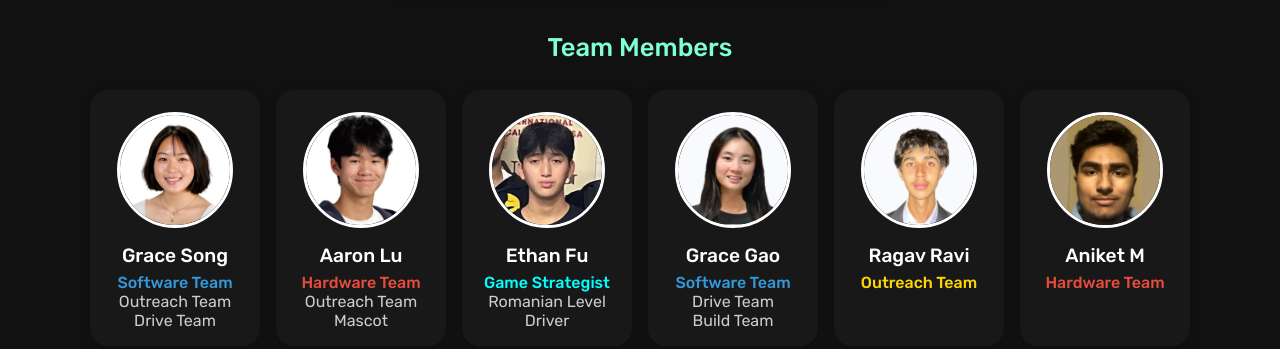
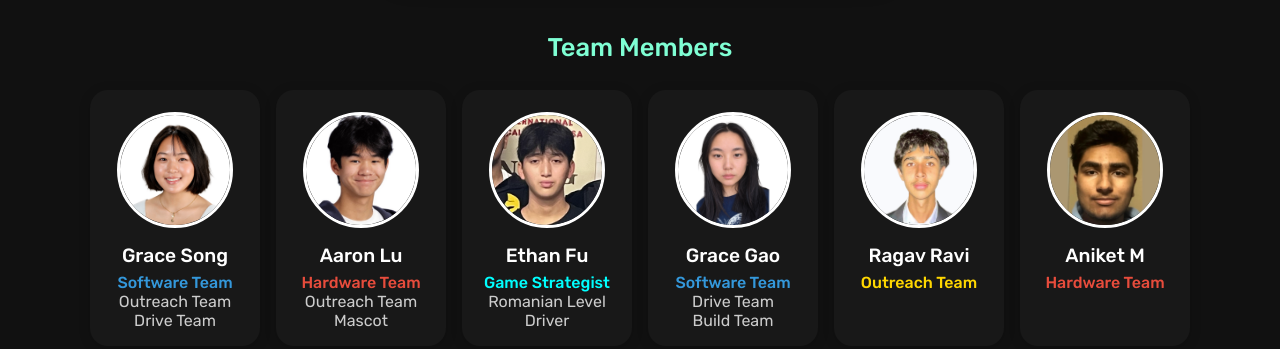
Before and after one commit to ju1iaw/legendftc, a plain HTML site: page team.html in a window 1280 px wide. Shown: the part 572-921 px from the top of the page. Drawn offline with Linux system fonts and the light colour scheme.

Commit message:
grace g pic

```diff
--- a/team.html
+++ b/team.html
@@ -51,7 +51,7 @@
           </div>
 
           <div class="member-card">
-            <img src="media/graceg25.png" alt="Grace" class="member-photo">
+            <img src="media/graceg26.png" alt="Grace" class="member-photo">
             <h3>Grace Gao</h3>
             <p><span class="role software"><b>Software Team</b></span><br>Drive Team<br>Build Team</p>
           </div>
```
Also changed, not shown: media/graceg26.png (added).
